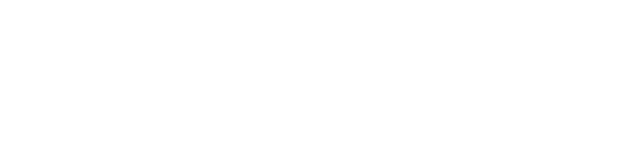
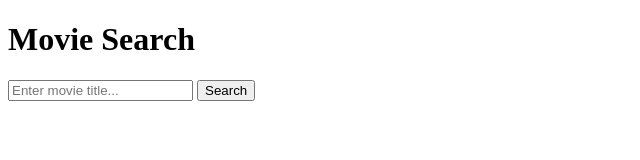
Before and after one commit to HelderBalbino/Movie-search-app, a plain HTML site: page index.html in a window 1280 px wide. Shown: the whole page, without its empty margins (0-640 px from the left). Drawn offline with Linux system fonts and the light colour scheme.

Commit message:
Add movie search interface with input and button elements

```diff
--- a/index.html
+++ b/index.html
@@ -5,5 +5,10 @@
 		<meta name="viewport" content="width=device-width, initial-scale=1.0" />
 		<title>Movie search app</title>
 	</head>
-	<body></body>
+	<body>
+		<h1>Movie Search</h1>
+		<input type="text" id="search" placeholder="Enter movie title..." />
+		<button id="searchBtn">Search</button>
+		<div id="results"></div>
+	</body>
 </html>
```
